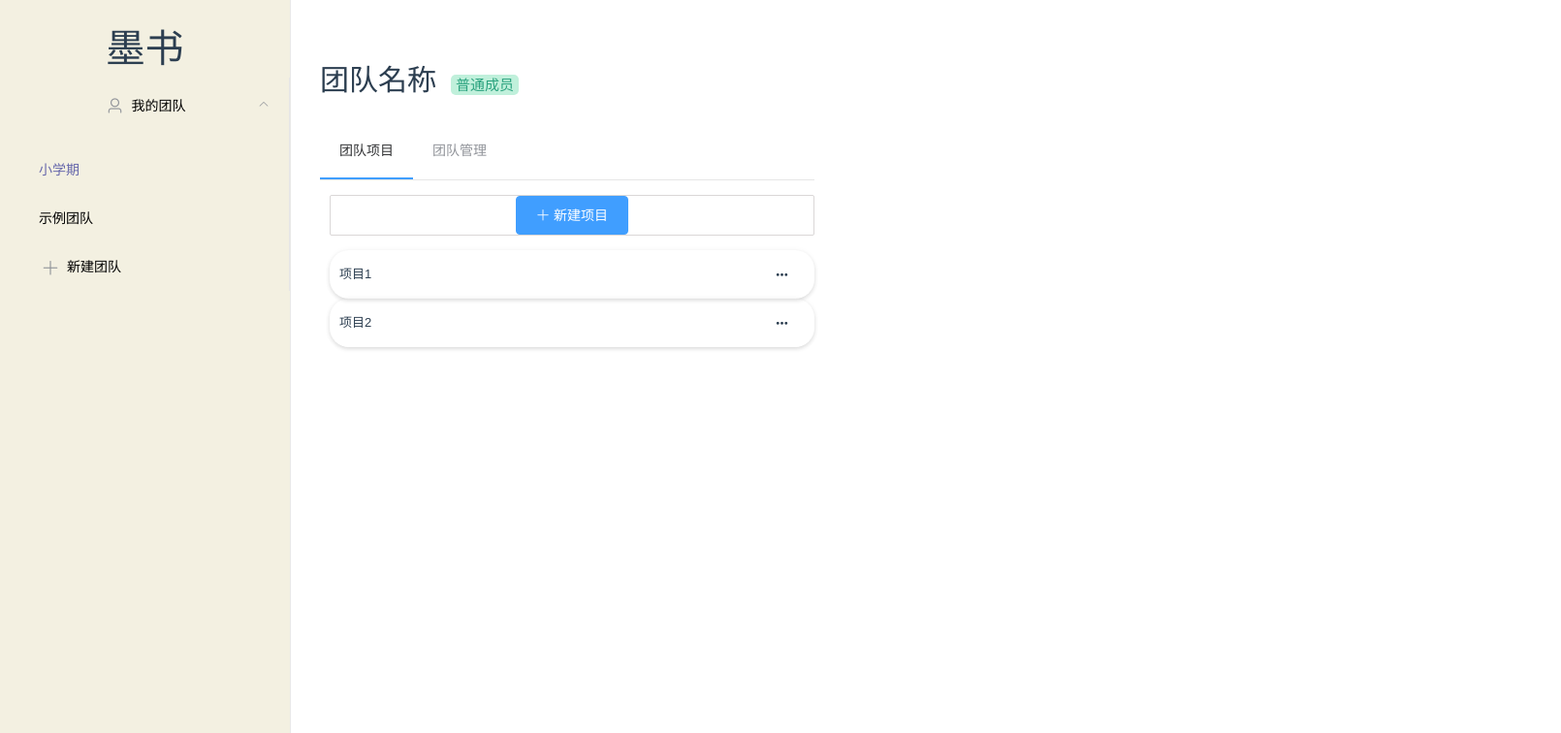
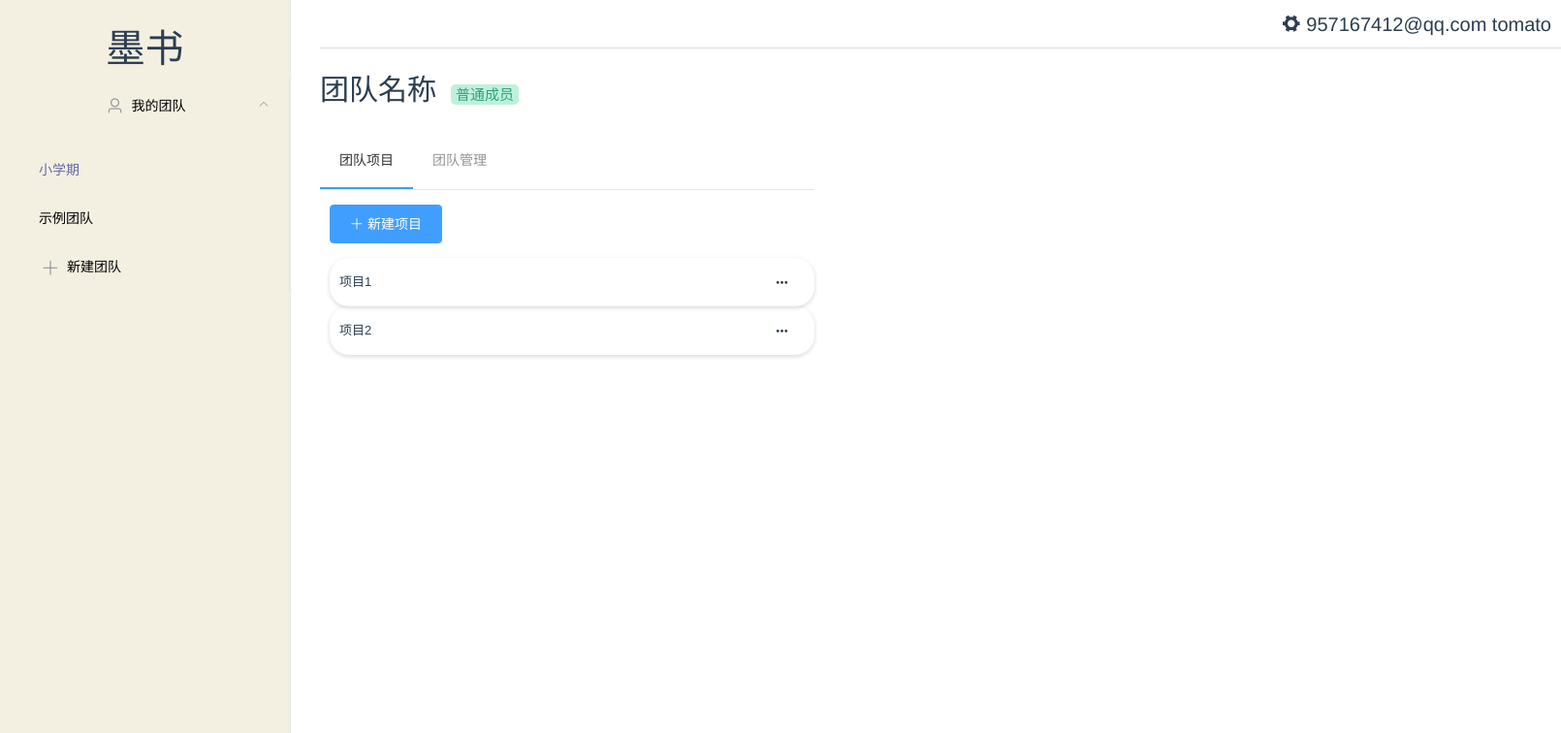
Before and after one commit to nohes1tate/ZhaoSummer-Vue, a Vue app: page /home in a window 1280 px wide. Shown: the top 756 px of the page at 97% size, 1610 px wide, since content can reach past the window. Built offline with nearby package versions, Linux system fonts and the light colour scheme; a small style sheet from the web is missing; what mavon-editor would draw is missing.

Commit message:
homepage & login update

```diff
--- a/src/components/homepage/projectCover.vue
+++ b/src/components/homepage/projectCover.vue
@@ -6,7 +6,7 @@
     <div style="float: right; margin-top: 16px">
       <el-popover
           placement="right"
-          width="170"
+          width="200"
           trigger="hover">
         <el-button size="small" plain @click="newProjectNameDialogVisible = true">修改名称</el-button>
         <el-button size="small" type="danger" plain @click="deleteProjectDialogVisible = true">删除项目</el-button>
--- a/src/views/home/HomeView.vue
+++ b/src/views/home/HomeView.vue
@@ -54,7 +54,20 @@
     </el-dialog>
 
     <div class="content-home">
-      <div style="text-align: left; margin-top: 50px; margin-bottom: 20px;">
+      <div class="top-bar">
+        <div style="font-size: 20px; margin-bottom: -15px; margin-top: 10px; margin-right: 10px">
+          <el-popover
+            placement="bottom"
+            trigger="hover">
+          <el-button size="small" plain @click="newProjectNameDialogVisible = true">个人信息</el-button>
+          <el-button size="small" type="danger" plain @click="deleteProjectDialogVisible = true">退出登录</el-button>
+            <i class="el-icon-s-tools" style="cursor: pointer" slot="reference"></i>
+        </el-popover>
+          957167412@qq.com tomato
+        </div>
+        <el-divider style="margin: 0"></el-divider>
+      </div>
+      <div style="text-align: left; margin-top: 60px; margin-bottom: 20px;">
         <span style="font-size: 30px;">团队名称</span>
         <span class="member-tag">普通成员</span>
       </div>
@@ -64,7 +77,7 @@
           <el-menu-item index="2" @click="showTeam">团队管理</el-menu-item>
         </el-menu>
       </div>
-      <div class="button">
+      <div class="button--">
         <el-button type="primary" v-if="activeIndex==='1'"
                    @click="newProjectDialogVisible = true"><i class="el-icon-plus"></i> 新建项目</el-button>
 
@@ -92,7 +105,7 @@
           </el-form>
           <span slot="footer" class="dialog-footer">
     <el-button @click="newProjectDialogVisible = false">取 消</el-button>
-    <el-button type="primary" @click="newProjectDialogVisible = false">确 定</el-button>
+    <el-button type="primary" @click="createProject">确 定</el-button>
   </span>
         </el-dialog>
 
@@ -133,7 +146,7 @@
               width="100">
             <el-popover
                 placement="right"
-                width="190"
+                width="220"
                 trigger="hover">
               <el-button size="small" plain>设为管理员</el-button>
               <el-button size="small" type="danger" plain>移出团队</el-button>
@@ -206,6 +219,51 @@ export default {
       showTeam() {
         this.activeIndex = '2';
       },
+      createProject() {
+        const formData = new FormData();
+        formData.append("projectName", this.projectForm.projectName);
+        formData.append("password1", this.registerForm.password);
+        formData.append("password2", this.registerForm.confirmPassword);
+        formData.append("email", this.registerForm.email);
+        formData.append("realName", this.registerForm.realName);
+        this.$axios({
+          method: 'post',
+          url: 'api/Login/register/',
+          data: formData,
+        })
+            .then(res => {
+              switch (res.data.error) {
+                case 0:
+                  this.$message({
+                    message: '注册成功',
+                    type: 'success'
+                  });
+                  this.toRegister();
+                  break;
+                case 4001:
+                  this.$message.warning('用户名已存在！');
+                  break;
+                case 4002:
+                  this.$message.warning('邮箱已注册！');
+                  break;
+                case 4003:
+                  this.$message.warning('密码不符合规范！');
+                  break;
+                case 4004:
+                  this.$message.warning('两次密码不一致！');
+                  break;
+                case 4005:
+                  this.$message.warning('验证邮箱发送失败！');
+                  break;
+              }
+            })
+            .catch(err => {
+              console.log(err);
+            })
+            .finally(() => {
+              this.newProjectDialogVisible = false;
+            });
+      },
     }
 }
 </script>
@@ -230,7 +288,7 @@ export default {
   flex-direction: column;
   margin: 10px;
 }
-.button {
+.button-- {
   text-align: left;
   margin-top: 15px;
   margin-left: 10px;
@@ -252,4 +310,10 @@ export default {
 .left-bar {
   text-align: left;
 }
+.top-bar {
+  margin-top: -10px;
+  position: absolute;
+  width: 160vh;
+  text-align: right;
+}
 </style>
```
